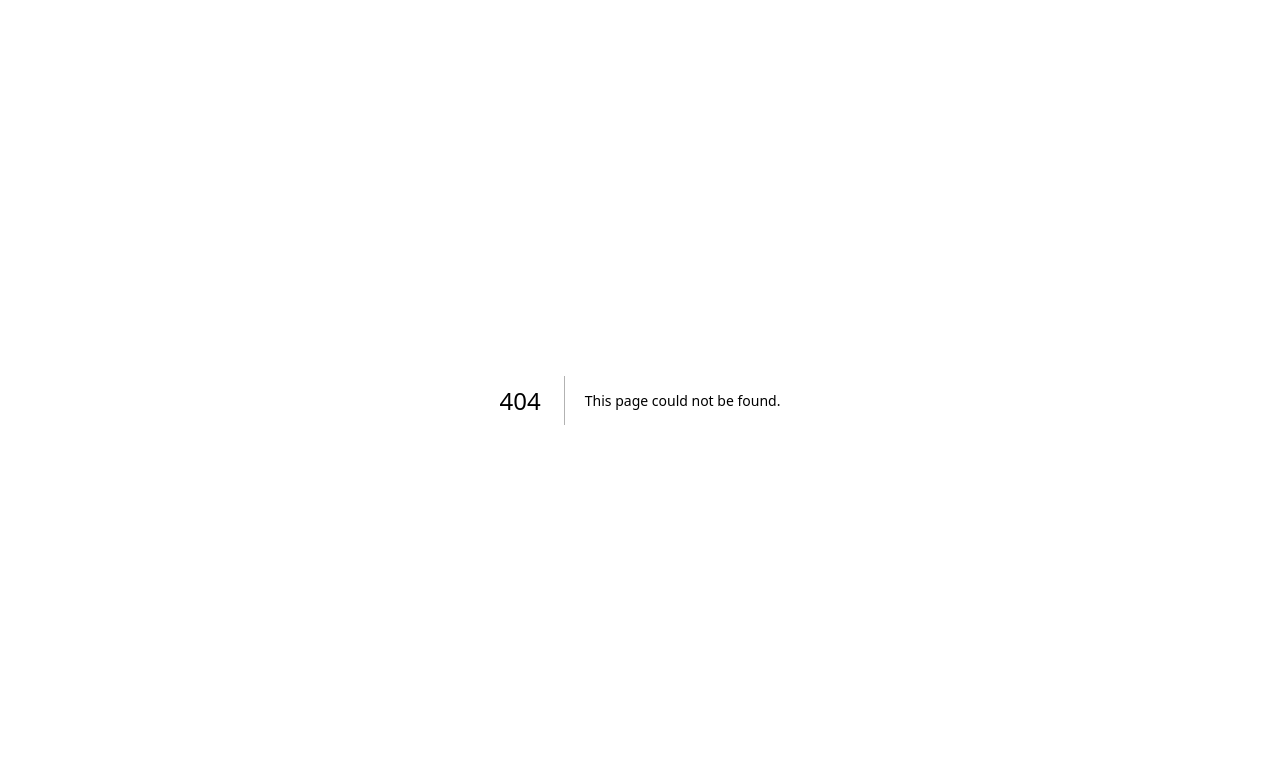
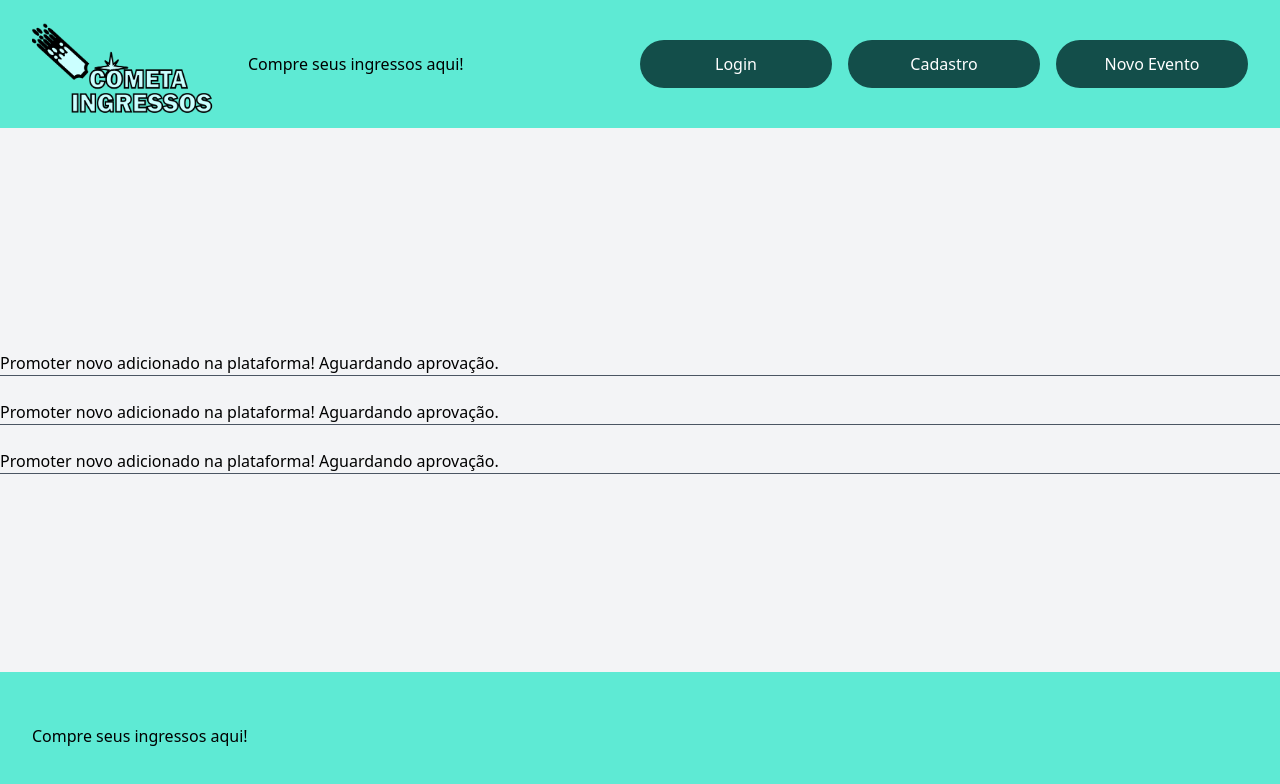
Before and after one commit to Yamazaki-Khaio/Cometa-Ingresso, a Next.js app in the folder ingressoscometa/: page /notificacoes in a window 1280 px wide. Before the commit this address had no page. Shown: the top 784 px of the page. Built offline with nearby package versions, Linux system fonts and the light colour scheme.

Commit message:
Criação de componente de notificação

```diff
--- /dev/null
+++ b/ingressoscometa/src/components/Notificacao.tsx
@@ -0,0 +1,17 @@
+import Link from 'next/link';
+
+export default function Notificacao(props:any){
+
+
+
+    return(
+        //notificacoes deve ser um array do tipo iNotificacao
+        <div>
+            <div>
+
+                {props.notificacoes.map(link => <Link className='flex w-614 h-27 left-72 top-75  font-poppins font-medium text-base leading-27 text-blac border-b border-gray-600 hover:text-purple-400' href={link.href}><br/>{link.descricao}<br/></Link> )}
+
+            </div>
+        </div>
+    )
+}
--- /dev/null
+++ b/ingressoscometa/src/pages/api/classes/iNotificacao.tsx
@@ -0,0 +1,5 @@
+export default interface iNotificacao{
+    key : number,
+    href : string,
+    descricao : string
+}
--- /dev/null
+++ b/ingressoscometa/src/pages/notificacoes.tsx
@@ -0,0 +1,16 @@
+import Notificacao from "@/components/Notificacao"
+import Layout from "@/components/layout"
+import iNotificacao from "./api/classes/iNotificacao"
+
+//APENAS TESTE DO COMPONENTE
+
+export default function notificacoes (){
+    const links:iNotificacao[] = [{key:1 ,href:'/home',descricao:'Promoter novo adicionado na plataforma! Aguardando aprovação.'},
+    {key:2 ,href:'/home',descricao:'Promoter novo adicionado na plataforma! Aguardando aprovação.'},
+    {key:3 ,href:'/home',descricao:'Promoter novo adicionado na plataforma! Aguardando aprovação.'}]
+    return(
+        <div>
+           <Layout pagina={<Notificacao notificacoes={links}/>}/>
+        </div>
+    )
+}
```
